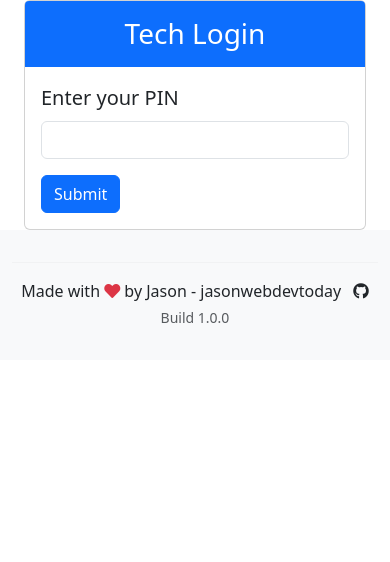
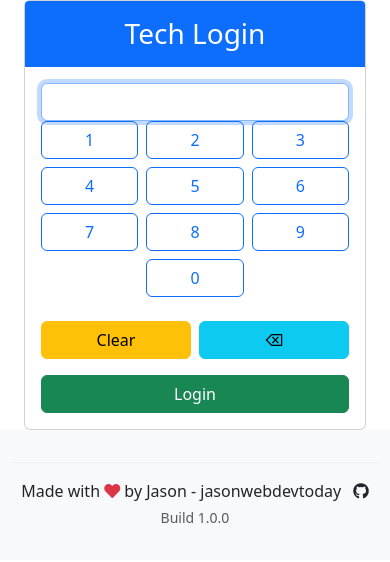
Before and after one commit to webdevtodayjason/tc-Inventory, a Flask app: page /checkout in a window 390 px wide. Shown: the part 56-618 px from the top of the page. Run offline with Flask 3, Linux system fonts and the light colour scheme; data that the repository does not hold is empty; parts of the project's set-up code (start-up, migrations or seed data) failed here and were passed over; some libraries are stand-ins or nearby versions.

Commit message:
Redesign checkout interface for tablet use with touch-friendly keypad

```diff
--- a/app/templates/inventory/checkout.html
+++ b/app/templates/inventory/checkout.html
@@ -2,12 +2,63 @@
 
 {% block title %}Item Checkout{% endblock %}
 
+{% block styles %}
+{{ super() }}
+<style>
+.keypad-btn {
+    font-size: 24px;
+    height: 70px;
+    margin: 5px;
+    border-radius: 10px;
+}
+
+.action-btn {
+    font-size: 20px;
+    height: 60px;
+    margin: 5px;
+}
+
+.pin-display {
+    font-size: 24px;
+    height: 60px;
+    text-align: center;
+    letter-spacing: 5px;
+}
+
+.mode-btn {
+    font-size: 20px;
+    height: 80px;
+    margin: 10px;
+}
+
+.checkout-header {
+    background-color: var(--bs-primary);
+    color: white;
+    padding: 20px;
+    border-radius: 5px 5px 0 0;
+}
+
+.checkout-user {
+    margin-top: 10px;
+    font-size: 18px;
+}
+
+#pinDisplay, #barcodeInput {
+    font-size: 24px;
+    height: 60px;
+    text-align: center;
+    letter-spacing: 3px;
+    margin-bottom: 20px;
+}
+</style>
+{% endblock %}
+
 {% block content %}
 <div class="container">
     <div class="row justify-content-center">
-        <div class="col-md-6">
+        <div class="col-md-8">
             {% if not current_tech %}
-            <!-- Only show PIN Entry Form when not logged in -->
+            <!-- PIN Entry Form -->
             <div class="card" id="pinForm">
                 <div class="checkout-header">
                     <h2 class="text-center mb-0">Tech Login</h2>
@@ -15,40 +66,101 @@
                 <div class="card-body">
                     <form method="POST" action="{{ url_for('inventory.verify_pin') }}" id="techLoginForm">
                         <input type="hidden" name="csrf_token" value="{{ csrf_token() }}">
-                        <div class="mb-3">
-                            <label for="pin" class="form-label">Enter your PIN</label>
-                            <input type="password" class="form-control" id="pin" name="pin" required>
+                        <input type="password" class="form-control pin-display" id="pinDisplay" name="pin" readonly required>
+
+                        <!-- Numeric Keypad -->
+                        <div class="text-center">
+                            <div class="row g-2 justify-content-center">
+                                {% for num in range(1, 10) %}
+                                <div class="col-4">
+                                    <button type="button" class="btn btn-outline-primary keypad-btn w-100" data-value="{{ num }}">{{ num }}</button>
+                                </div>
+                                {% endfor %}
+                                <div class="col-4">
+                                    <button type="button" class="btn btn-outline-primary keypad-btn w-100" data-value="0">0</button>
+                                </div>
+                            </div>
+
+                            <!-- Action Buttons -->
+                            <div class="row g-2 mt-3">
+                                <div class="col-6">
+                                    <button type="button" class="btn btn-warning action-btn w-100" id="clearBtn">Clear</button>
+                                </div>
+                                <div class="col-6">
+                                    <button type="button" class="btn btn-info action-btn w-100" id="backspaceBtn">⌫</button>
+                                </div>
+                            </div>
+
+                            <button type="submit" class="btn btn-success action-btn w-100 mt-3">Login</button>
                         </div>
-                        <button type="submit" class="btn btn-primary">Submit</button>
                     </form>
                 </div>
             </div>
             {% else %}
-            <!-- Show Checkout Form only when logged in -->
+            <!-- Checkout Form -->
             <div class="card" id="checkoutForm">
                 <div class="checkout-header">
                     <h2 class="text-center mb-0">Item Checkout</h2>
                     <p class="text-center checkout-user">Logged in as: {{ current_tech.username }}</p>
                 </div>
                 <div class="card-body">
+                    <!-- Mode Selection Buttons -->
+                    <div class="row mb-4">
+                        <div class="col-6">
+                            <button class="btn btn-primary mode-btn w-100" id="scanMode">
+                                <i class="fas fa-barcode fa-2x mb-2"></i><br>
+                                Scan Barcode
+                            </button>
+                        </div>
+                        <div class="col-6">
+                            <button class="btn btn-secondary mode-btn w-100" id="manualMode">
+                                <i class="fas fa-keyboard fa-2x mb-2"></i><br>
+                                Enter TC-Code
+                            </button>
+                        </div>
+                    </div>
+
                     <form method="POST" action="{{ url_for('inventory.process_checkout') }}">
                         <input type="hidden" name="csrf_token" value="{{ csrf_token() }}">
-                        <input type="hidden" name="form_type" value="checkout">
 
-                        <!-- Barcode Scanner Input -->
+                        <!-- Item Input -->
                         <div class="mb-4">
-                            <label class="form-label fs-4">Scan Item</label>
                             <input type="text"
-                                   class="form-control form-control-lg"
+                                   class="form-control"
+                                   id="barcodeInput"
                                    name="tracking_id"
-                                   id="barcodeInput"
-                                   placeholder="TC-XXXXXXXX"
-                                   required
-                                   autofocus>
+                                   placeholder="Scan or Enter Code"
+                                   required>
                         </div>
 
-                        <!-- Add quantity field -->
-                        <div class="mb-4" id="quantityField">
+                        <!-- Numeric Keypad (hidden by default) -->
+                        <div id="numericKeypad" class="mb-4" style="display: none;">
+                            <div class="text-center">
+                                <div class="row g-2 justify-content-center">
+                                    {% for num in range(1, 10) %}
+                                    <div class="col-4">
+                                        <button type="button" class="btn btn-outline-primary keypad-btn w-100" data-value="{{ num }}">{{ num }}</button>
+                                    </div>
+                                    {% endfor %}
+                                    <div class="col-4">
+                                        <button type="button" class="btn btn-outline-primary keypad-btn w-100" data-value="0">0</button>
+                                    </div>
+                                </div>
+
+                                <!-- Action Buttons -->
+                                <div class="row g-2 mt-3">
+                                    <div class="col-6">
+                                        <button type="button" class="btn btn-warning action-btn w-100" id="clearItemBtn">Clear</button>
+                                    </div>
+                                    <div class="col-6">
+                                        <button type="button" class="btn btn-info action-btn w-100" id="backspaceItemBtn">⌫</button>
+                                    </div>
+                                </div>
+                            </div>
+                        </div>
+
+                        <!-- Quantity and Reason -->
+                        <div class="mb-4">
                             <label class="form-label fs-4">Quantity</label>
                             <input type="number"
                                    class="form-control form-control-lg"
@@ -56,10 +168,8 @@
                                    value="1"
                                    min="1"
                                    required>
-                            <small class="text-muted">Number of items to check out</small>
                         </div>
 
-                        <!-- Reason for Checkout -->
                         <div class="mb-4">
                             <label class="form-label fs-4">Reason for Checkout</label>
                             <textarea class="form-control"
@@ -69,8 +179,8 @@
                         </div>
 
                         <div class="d-grid gap-2">
-                            <button type="submit" class="btn btn-primary btn-lg">Check Out Item</button>
-                            <a href="{{ url_for('inventory.checkout_logout') }}" class="btn btn-secondary btn-lg">Cancel / Logout</a>
+                            <button type="submit" class="btn btn-success btn-lg action-btn">Check Out Item</button>
+                            <a href="{{ url_for('inventory.checkout_logout') }}" class="btn btn-danger btn-lg action-btn">Cancel / Logout</a>
                         </div>
                     </form>
                 </div>
@@ -105,41 +215,70 @@
 
 <script>
 document.addEventListener('DOMContentLoaded', function() {
-    const pinInput = document.getElementById('pinInput');
+    // PIN Entry
+    const pinDisplay = document.getElementById('pinDisplay');
     const barcodeInput = document.getElementById('barcodeInput');
-    const clearBtn = document.getElementById('clearBtn');
-    const backspaceBtn = document.getElementById('backspaceBtn');
+    const numericKeypad = document.getElementById('numericKeypad');
+    const scanMode = document.getElementById('scanMode');
+    const manualMode = document.getElementById('manualMode');
 
-    // Handle numeric keypad input
+    // Handle numeric keypad input for PIN
     document.querySelectorAll('.keypad-btn').forEach(button => {
         button.addEventListener('click', function() {
-            if (pinInput.value.length < 6) {
-                pinInput.value += this.dataset.value;
+            const targetInput = document.activeElement;
+            if (targetInput && targetInput.type === 'password' && targetInput.value.length < 6) {
+                targetInput.value += this.dataset.value;
+            } else if (targetInput && targetInput.id === 'barcodeInput') {
+                targetInput.value += this.dataset.value;
             }
         });
     });
 
-    // Clear button
-    if (clearBtn) {
-        clearBtn.addEventListener('click', function() {
-            pinInput.value = '';
+    // Clear buttons
+    document.querySelectorAll('#clearBtn, #clearItemBtn').forEach(btn => {
+        btn.addEventListener('click', function() {
+            const targetInput = this.id === 'clearBtn' ? pinDisplay : barcodeInput;
+            targetInput.value = '';
+            targetInput.focus();
+        });
+    });
+
+    // Backspace buttons
+    document.querySelectorAll('#backspaceBtn, #backspaceItemBtn').forEach(btn => {
+        btn.addEventListener('click', function() {
+            const targetInput = this.id === 'backspaceBtn' ? pinDisplay : barcodeInput;
+            targetInput.value = targetInput.value.slice(0, -1);
+            targetInput.focus();
+        });
+    });
+
+    // Mode switching
+    if (scanMode && manualMode) {
+        scanMode.addEventListener('click', function() {
+            numericKeypad.style.display = 'none';
+            barcodeInput.value = '';
+            barcodeInput.focus();
+            scanMode.classList.remove('btn-secondary');
+            scanMode.classList.add('btn-primary');
+            manualMode.classList.remove('btn-primary');
+            manualMode.classList.add('btn-secondary');
+        });
+
+        manualMode.addEventListener('click', function() {
+            numericKeypad.style.display = 'block';
+            barcodeInput.value = 'TC-';
+            barcodeInput.focus();
+            manualMode.classList.remove('btn-secondary');
+            manualMode.classList.add('btn-primary');
+            scanMode.classList.remove('btn-primary');
+            scanMode.classList.add('btn-secondary');
         });
     }
 
-    // Backspace button
-    if (backspaceBtn) {
-        backspaceBtn.addEventListener('click', function() {
-            pinInput.value = pinInput.value.slice(0, -1);
-        });
-    }
-
-    // Auto-focus PIN input if no tech is logged in
-    if (pinInput) {
-        pinInput.focus();
-    }
-
-    // Auto-focus barcode input if tech is logged in
-    if (barcodeInput) {
+    // Auto-focus appropriate input
+    if (pinDisplay) {
+        pinDisplay.focus();
+    } else if (barcodeInput) {
         barcodeInput.focus();
     }
 });
```
